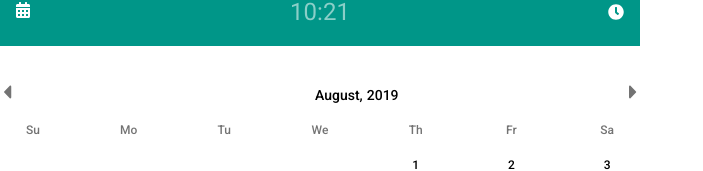
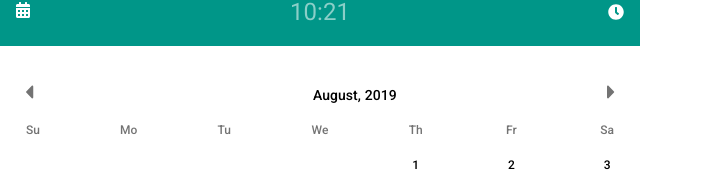
Before and after one commit to wendy-hopla/hopla-calendar-test, a React (Create React App) app: page / in a window 1536 px wide. Shown: the part 186-357 px from the top of the page, without its empty margins (0-703 px from the left). Built offline with nearby package versions, Linux system fonts and the light colour scheme.

Commit message:
updated react hopla calendar test

```diff
--- a/src/component/calendar/CalendarStepThree.jsx
+++ b/src/component/calendar/CalendarStepThree.jsx
@@ -35,7 +35,7 @@ export default function CalendarStepThree(){
     const formList = null;
 
     return(
-        <form className={classes.container} noValidate autoComplete="off">
+        <form className={classes.container} desk-form noValidate autoComplete="off">
             <TextField
                 id="outlined-name"
                 label="Name"
--- a/src/component/calendar/calendar.css
+++ b/src/component/calendar/calendar.css
@@ -402,6 +402,10 @@ li.hour-row :hover {
 }
 .timezone-column{
   width: 50vw;
+  flex: 0.7;
+}
+.makeStyles-container-134{
+  width: 70%;
 }
 .form-column{
   width: 50vw;
@@ -427,6 +431,11 @@ li.hour-row :hover {
 }
 
 /* @start of media queries */
+@media (max-width: 1600px){
+  .makeStyles-container-134{
+    width: 100%;
+  }
+}
 @media (max-width: 700px){
   .body-section{
     width: 100vw;
@@ -595,7 +604,7 @@ li.hour-row :hover {
 @media (min-width: 1440px) {
   .tail-datetime-calendar .calendar-date table tbody tr > *::after {
     top: 3px;
-    left: 13px !important;
+    left: 34px !important;
     width: 29px;
     height: 29px;
     content: "";
@@ -608,10 +617,10 @@ li.hour-row :hover {
     -webkit-border-radius: 50%;
   }
   .tail-datetime-calendar .calendar-navi span.button-next {
-    padding-right: 18px !important;
+    padding-right: 40px !important;
   }
   .tail-datetime-calendar .calendar-navi span.button-prev {
-    padding-left: 18px !important;
+    padding-left: 40px !important;
   }
 }
 @media (min-width: 2560px) {
```
